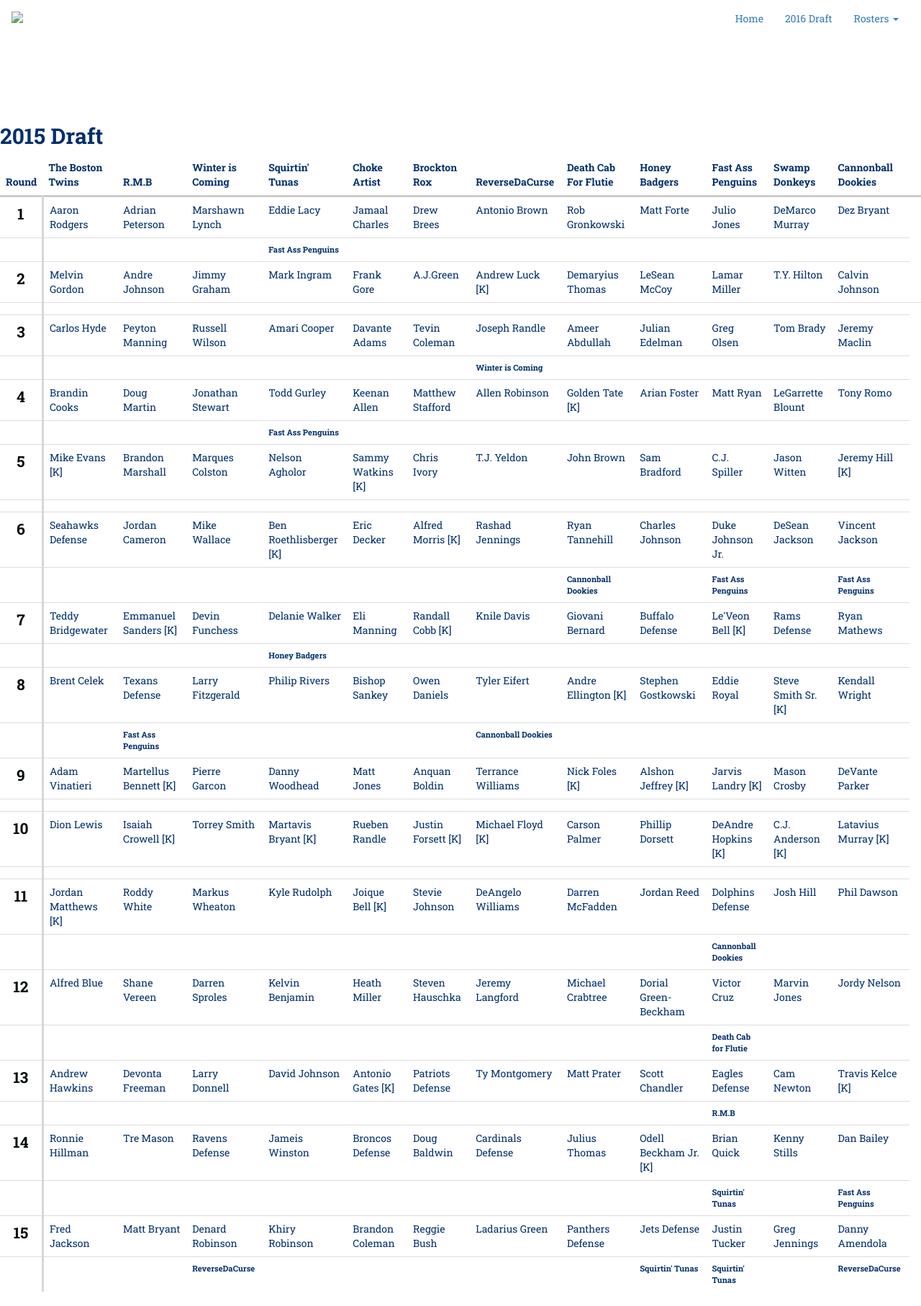
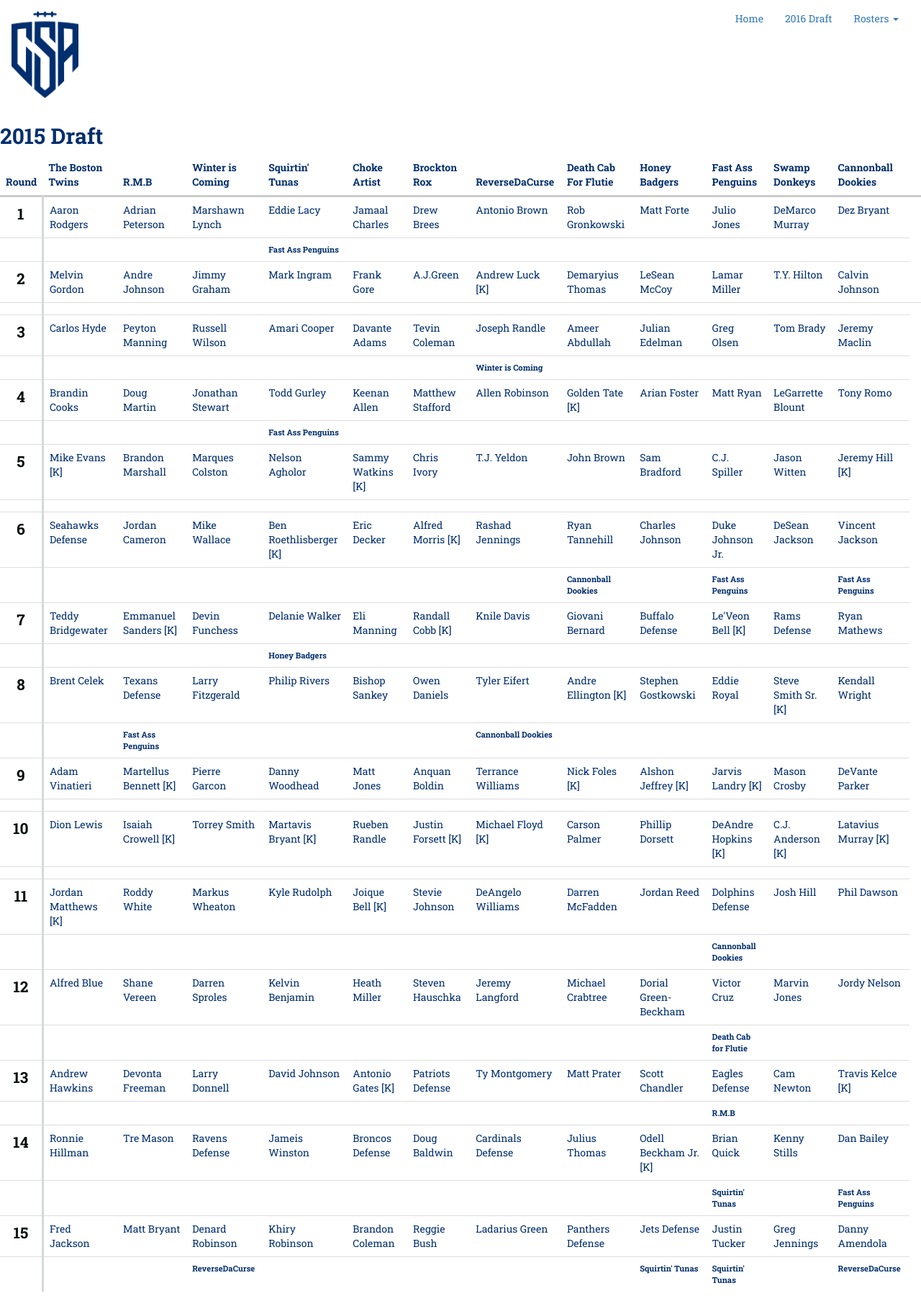
Before and after one commit to hichrislewis/csa-league.github.io, a Jekyll site: the page 2015draft.html, which Jekyll copies as it is, in a window 1280 px wide. Shown: the whole page at 72% size. Built offline with Jekyll 4.4.1, drawn with Linux system fonts in a browser that asks for light colours.

Commit message:
Update 2015draft.html

```diff
--- a/2015draft.html
+++ b/2015draft.html
@@ -30,7 +30,7 @@
         <span class="icon-bar"></span>
         <span class="icon-bar"></span>
       </button>
-      <img src="csa-league.github.io/Final_Blue.svg" class="navbar-brand" href="index.html">
+      <img src="Final_Blue.png" class="navbar-brand" href="index.html">
     </div>
     <div class="collapse navbar-collapse" id="myNavbar">
       <ul class="nav navbar-nav navbar-right">
```
